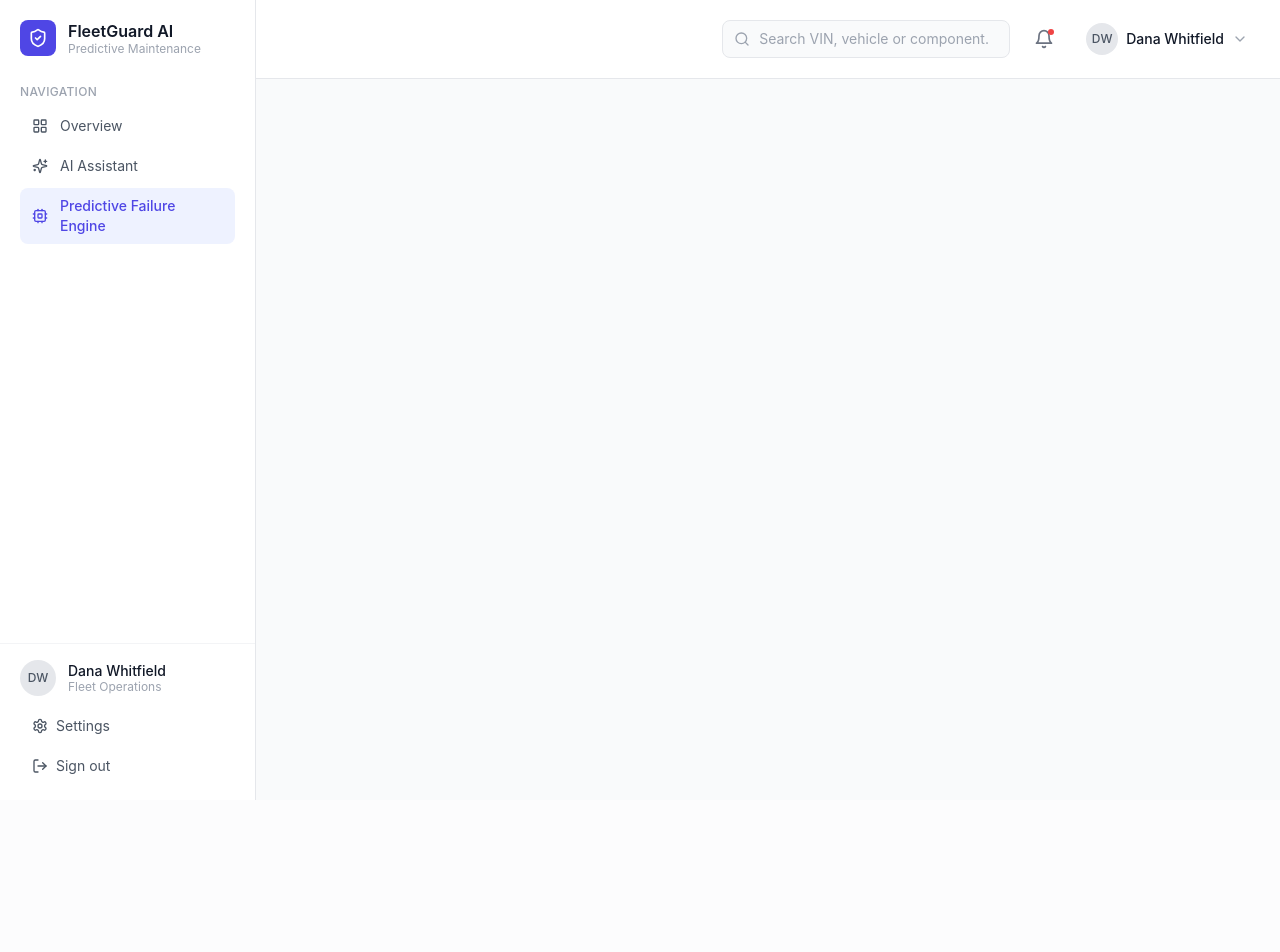
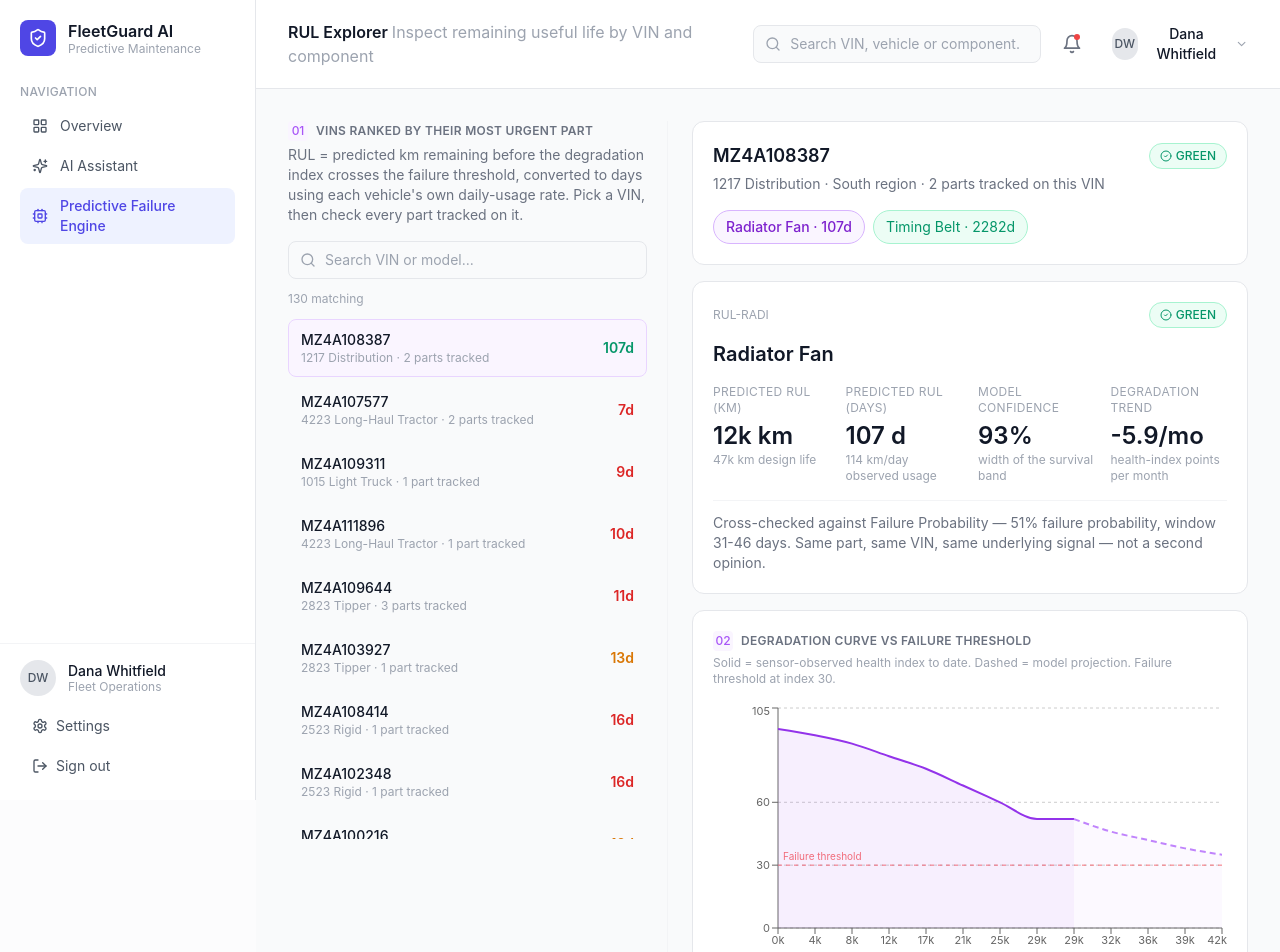
Before and after one commit to fathimaays26/FleetAI-frontend, a React (Vite) app in the folder frontend/: page /predictive-failure-engine/rul-explorer in a window 1280 px wide. Shown: the top 952 px of the page. Before the commit the page ends 800 px from the top, so only its background shows below. Built offline with nearby package versions, Linux system fonts and the light colour scheme.

Commit message:
add RUL Explorer

```diff
--- a/frontend/src/App.jsx
+++ b/frontend/src/App.jsx
@@ -6,6 +6,7 @@ import AIAssistant from "./views/AIAssistant";
 import PFEOverview from "./views/PFEOverview";
 import RuleBuilder from "./views/RuleBuilder";
 import FailureProbability from "./views/FailureProbability";
+import RULExplorer from "./views/RULExplorer";
 
 const pageMeta = {
   "/": {
@@ -27,6 +28,10 @@ const pageMeta = {
   "/predictive-failure-engine/failure-probability": {
     title: "Failure Probability",
     subtitle: "Inspect component failure predictions by VIN",
+  },
+  "/predictive-failure-engine/rul-explorer": {
+    title: "RUL Explorer",
+    subtitle: "Inspect remaining useful life by VIN and component",
   },
 };
 
@@ -65,6 +70,10 @@ export default function App() {
             path="/predictive-failure-engine/failure-probability"
             element={<FailureProbability />}
           />
+          <Route
+            path="/predictive-failure-engine/rul-explorer"
+            element={<RULExplorer />}
+          />
         </Routes>
       </Layout>
     </BrowserRouter>
--- /dev/null
+++ b/frontend/src/components/pfe/DegradationCurveChart.jsx
@@ -0,0 +1,39 @@
+import { AreaChart, Area, XAxis, YAxis, CartesianGrid, ReferenceLine, ResponsiveContainer } from "recharts";
+
+// curve.values = observed health index points (solid), curve.dashedValues = projected (dashed)
+// curve.solidEnd = km where observed data ends and projection begins
+export default function DegradationCurveChart({ curve }) {
+  const solidPoints = curve.values.length;
+  const dashedPoints = curve.dashedValues.length;
+  const stepSolid = curve.solidEnd / (solidPoints - 1);
+  const stepDashed = (curve.maxX - curve.solidEnd) / (dashedPoints - 1);
+
+  const data = [
+    ...curve.values.map((v, i) => ({ km: Math.round(i * stepSolid), observed: v, projected: null })),
+    ...curve.dashedValues.map((v, i) => ({
+      km: Math.round(curve.solidEnd + i * stepDashed),
+      observed: i === 0 ? v : null,
+      projected: v,
+    })),
+  ];
+
+  return (
+    <div className="bg-white rounded-xl border border-gray-200 p-5">
+      <div className="flex items-center gap-2 mb-1">
+        <span className="w-5 h-5 rounded bg-purple-50 text-purple-500 text-xs font-medium flex items-center justify-center">02</span>
+        <h3 className="text-xs font-semibold uppercase tracking-wide text-gray-500">Degradation Curve vs Failure Threshold</h3>
+      </div>
+      <p className="text-xs text-gray-400 mb-4">Solid = sensor-observed health index to date. Dashed = model projection. Failure threshold at index {curve.failureThreshold}.</p>
+      <ResponsiveContainer width="100%" height={260}>
+        <AreaChart data={data}>
+          <CartesianGrid strokeDasharray="3 3" vertical={false} />
+          <XAxis dataKey="km" tick={{ fontSize: 11 }} tickFormatter={(v) => `${Math.round(v / 1000)}k`} />
+          <YAxis domain={[0, 105]} tick={{ fontSize: 11 }} />
+          <ReferenceLine y={curve.failureThreshold} stroke="#f87171" strokeDasharray="4 4" label={{ value: "Failure threshold", fontSize: 10, fill: "#f87171", position: "insideBottomLeft" }} />
+          <Area type="monotone" dataKey="observed" stroke="#9333ea" fill="#9333ea22" strokeWidth={2} connectNulls />
+          <Area type="monotone" dataKey="projected" stroke="#c084fc" fill="#c084fc15" strokeWidth={2} strokeDasharray="6 4" connectNulls />
+        </AreaChart>
+      </ResponsiveContainer>
+    </div>
+  );
+}
--- a/frontend/src/views/PFEOverview.jsx
+++ b/frontend/src/views/PFEOverview.jsx
@@ -65,7 +65,7 @@ export default function PFEOverview() {
           accent="teal"
           title="Open RUL Explorer"
           description="Ranked by VIN — pick a vehicle, then check the remaining useful life of every part tracked on it, with the degradation curve behind each estimate."
-          onOpen={() => onNavigate("rulExplorer")}
+          onOpen={() => navigate("/predictive-failure-engine/rul-explorer")}
         />
       </div>
     </div>
--- a/frontend/src/views/RULExplorer.jsx
+++ b/frontend/src/views/RULExplorer.jsx
@@ -1,8 +1,174 @@
+import { useState } from "react";
+import { ChevronRight } from "lucide-react";
+import RiskBadge from "../components/pfe/RiskBadge";
+import VinRankedList from "../components/pfe/VinRankedList";
+import DegradationCurveChart from "../components/pfe/DegradationCurveChart";
+import { vinRulRankings, totalVinsMatching } from "../data/pfeMockData";
+
+// some mock parts only carry a `days` figure (used in the list) without full
+// detail — fall back to a generic detail shape so any VIN in the list can be
+// selected without breaking the panel.
+function withFallbackDetail(part) {
+  if (part.predictedKm) return part;
+  return {
+    ...part,
+    predictedKm: "—",
+    designLife: "design life unavailable",
+    predictedDays: part.days,
+    usageRate: "usage data unavailable",
+    modelConfidence: 70,
+    degradationTrend: "—",
+    pfeCrossCheck: "see Failure Probability tab for this part",
+    curve: {
+      solidEnd: 20000,
+      values: [90, 80, 70, 60, 50],
+      dashedValues: [50, 45, 42, 40, 38],
+      failureThreshold: 30,
+      maxX: 30000,
+    },
+    modelNote: `At the current usage rate, this component crosses the failure threshold in ${part.days} days.`,
+  };
+}
+
 export default function RULExplorer() {
+  const [selectedVin, setSelectedVin] = useState(vinRulRankings[0].vin);
+  const [selectedPartName, setSelectedPartName] = useState(
+    vinRulRankings[0].parts[0].name,
+  );
+
+  const vin = vinRulRankings.find((v) => v.vin === selectedVin);
+  const rawPart =
+    vin.parts.find((p) => p.name === selectedPartName) ?? vin.parts[0];
+  const part = withFallbackDetail(rawPart);
+
+  const handleSelectVin = (vinId) => {
+    const v = vinRulRankings.find((x) => x.vin === vinId);
+    setSelectedVin(vinId);
+    setSelectedPartName(v.parts[0].name);
+  };
+
+  const pillColor = (tier) =>
+    ({
+      red: "border-red-200 text-red-600 bg-red-50",
+      amber: "border-amber-200 text-amber-600 bg-amber-50",
+      green: "border-emerald-200 text-emerald-600 bg-emerald-50",
+    })[tier];
+
   return (
-    <div>
-      <h1>RUL Explorer</h1>
-      <p>Remaining Useful Life exploration will be implemented here.</p>
+    <div className="flex gap-6">
+      <VinRankedList
+        title="VINs Ranked by Their Most Urgent Part"
+        description="RUL = predicted km remaining before the degradation index crosses the failure threshold, converted to days using each vehicle's own daily-usage rate. Pick a VIN, then check every part tracked on it."
+        vins={vinRulRankings}
+        selectedVin={selectedVin}
+        onSelectVin={handleSelectVin}
+        totalMatching={totalVinsMatching}
+        getPrimaryStat={(v) => `${Math.min(...v.parts.map((p) => p.days))}d`}
+      />
+
+      <div className="flex-1 space-y-4">
+        <div className="bg-white rounded-xl border border-gray-200 p-5">
+          <div className="flex items-center justify-between mb-1">
+            <h2 className="text-lg font-semibold text-gray-900">{vin.vin}</h2>
+            <RiskBadge tier={vin.riskTier} />
+          </div>
+          <p className="text-sm text-gray-500 mb-4">
+            {vin.model} · {vin.region} · {vin.parts.length} parts tracked on
+            this VIN
+          </p>
+          <div className="flex flex-wrap gap-2">
+            {vin.parts.map((p) => (
+              <button
+                key={p.name}
+                onClick={() => setSelectedPartName(p.name)}
+                className={`px-3 py-1.5 rounded-full text-sm border ${
+                  p.name === selectedPartName
+                    ? "border-purple-300 bg-purple-50 text-purple-700 font-medium"
+                    : pillColor(p.riskTier)
+                }`}
+              >
+                {p.name} · {p.days}d
+              </button>
+            ))}
+          </div>
+        </div>
+
+        <div className="bg-white rounded-xl border border-gray-200 p-5">
+          <div className="flex items-center justify-between mb-3">
+            <div className="text-xs text-gray-400">
+              RUL-{part.name.slice(0, 4).toUpperCase()}
+            </div>
+            <RiskBadge tier={part.riskTier} />
+          </div>
+          <h3 className="text-xl font-semibold text-gray-900 mb-4">
+            {part.name}
+          </h3>
+          <div className="grid grid-cols-4 gap-4 mb-4">
+            <div>
+              <div className="text-xs uppercase tracking-wide text-gray-400 mb-1">
+                Predicted RUL (km)
+              </div>
+              <div className="text-2xl font-semibold text-gray-900">
+                {part.predictedKm}
+              </div>
+              <div className="text-xs text-gray-400">{part.designLife}</div>
+            </div>
+            <div>
+              <div className="text-xs uppercase tracking-wide text-gray-400 mb-1">
+                Predicted RUL (days)
+              </div>
+              <div className="text-2xl font-semibold text-gray-900">
+                {part.predictedDays} d
+              </div>
+              <div className="text-xs text-gray-400">{part.usageRate}</div>
+            </div>
+            <div>
+              <div className="text-xs uppercase tracking-wide text-gray-400 mb-1">
+                Model Confidence
+              </div>
+              <div className="text-2xl font-semibold text-gray-900">
+                {part.modelConfidence}%
+              </div>
+              <div className="text-xs text-gray-400">
+                width of the survival band
+              </div>
+            </div>
+            <div>
+              <div className="text-xs uppercase tracking-wide text-gray-400 mb-1">
+                Degradation Trend
+              </div>
+              <div className="text-2xl font-semibold text-gray-900">
+                {part.degradationTrend}
+              </div>
+              <div className="text-xs text-gray-400">
+                health-index points per month
+              </div>
+            </div>
+          </div>
+          <p className="text-sm text-gray-500 border-t border-gray-100 pt-3">
+            Cross-checked against Failure Probability — {part.pfeCrossCheck}.
+            Same part, same VIN, same underlying signal — not a second opinion.
+          </p>
+        </div>
+
+        <DegradationCurveChart curve={part.curve} />
+
+        <div className="bg-white rounded-xl border border-gray-200">
+          <button className="w-full flex items-center justify-between px-5 py-4 text-sm font-semibold text-gray-700">
+            <span className="flex items-center gap-2">
+              <span className="w-5 h-5 rounded bg-purple-50 text-purple-500 text-xs font-medium flex items-center justify-center">
+                03
+              </span>
+              HOW RUL IS MODELED
+            </span>
+            <ChevronRight className="w-4 h-4 text-gray-400" />
+          </button>
+        </div>
+
+        <div className="bg-gray-50 rounded-lg border border-gray-100 p-4 text-sm text-gray-600">
+          {part.modelNote}
+        </div>
+      </div>
     </div>
   );
 }
```
